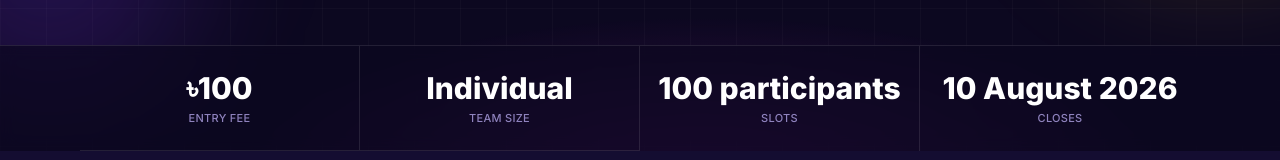
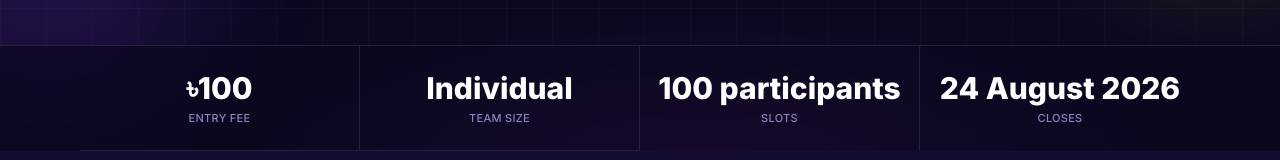
Before and after one commit to SharafatKarim/PSTU-IT-Carnival, a Next.js app: page /events/it-quiz in a window 1280 px wide. Shown: the part 383-543 px from the top of the page. Built offline with nearby package versions, Linux system fonts and the light colour scheme.

Commit message:
feat: reg reopen for it quiz + e-football

```diff
--- a/src/data/events.js
+++ b/src/data/events.js
@@ -488,7 +488,10 @@ export const EVENT_DETAILS = [
     ],
 
     stage: 'open',
-    registrationOpen: true,
+    registrationOpen: false,
+    registrationClosed: true,
+    closedHeading: 'Registration has closed',
+    closedNote: 'Registration for the Datathon is now closed. Thank you to everyone who registered!',
     registration: {
       kind: 'form',
       cta: 'Start Registration',
@@ -728,7 +731,7 @@ export const EVENT_DETAILS = [
       teamSizeShort: 'Individual',
       slots: '100 participants',
       platform: 'On-site',
-      deadline: '10 August 2026',
+      deadline: '24 August 2026',
     },
 
     prizes: [
--- a/src/data/gaming.js
+++ b/src/data/gaming.js
@@ -496,7 +496,7 @@ export const GAMES = [
       teamSizeShort: "Solo",
       slots: "64 players",
       platform: "Mobile — bring your own device",
-      deadline: GAMING_DEADLINE,
+      deadline: "24 August 2026",
     },
 
     matchFormat: {
@@ -674,6 +674,8 @@ export const GAMES = [
         a: "When you register. Send ৳100 per player to the number shown on the form using Send Money, then enter the transaction ID to complete your entry. Nothing is collected at the venue.",
       },
     ],
+    stage: "open",
+    registrationOpen: true,
   },
 
   // -------------------------------------------------------------------------
```
